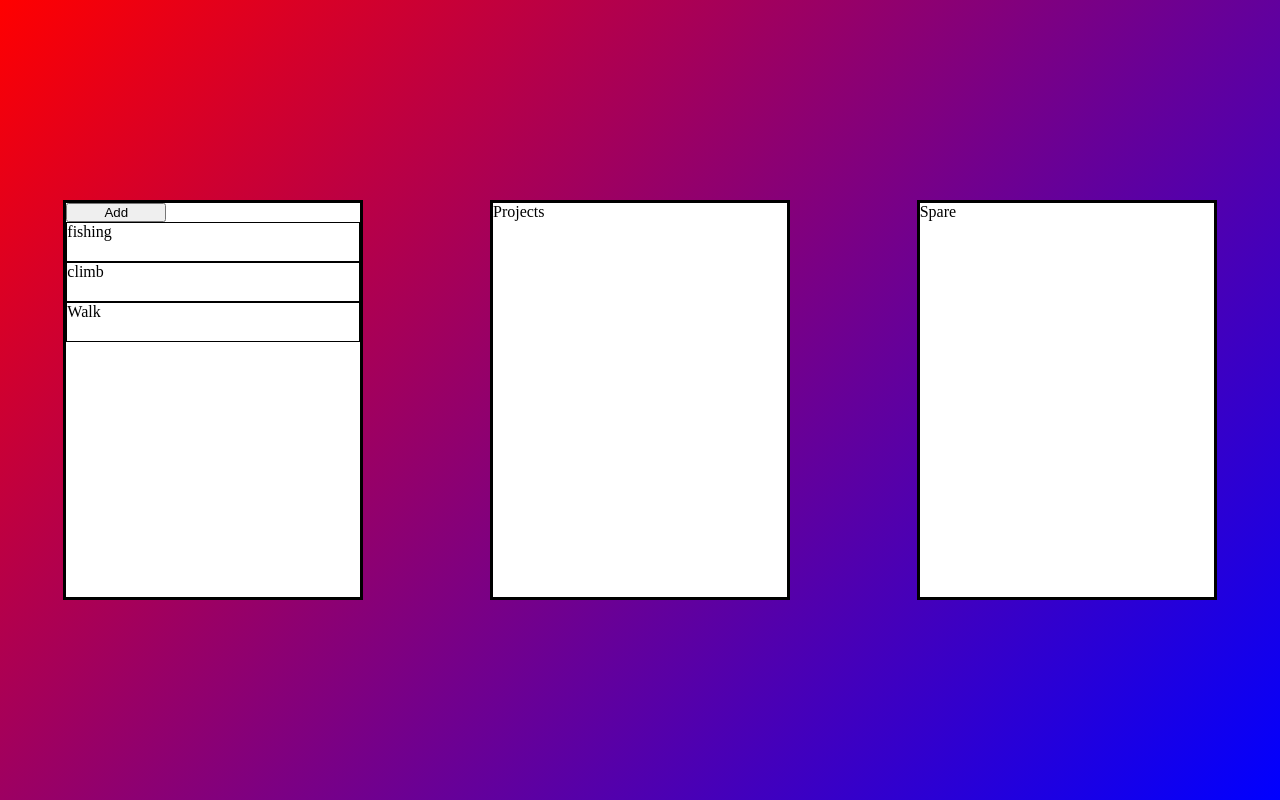
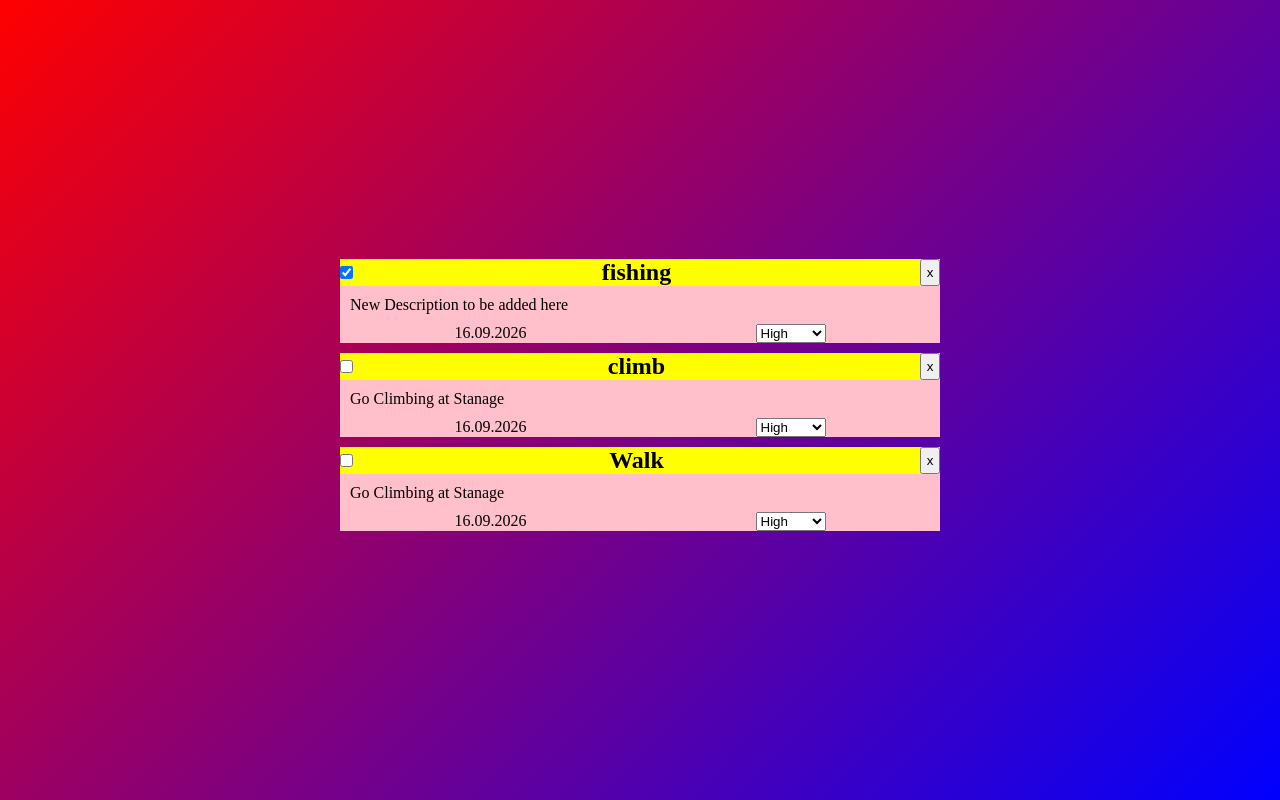
Before and after one commit to Mikeward5/todo-project, a website built with webpack: page src/index.html in a window 1280 px wide. Built offline with nearby package versions, Linux system fonts and the light colour scheme.

Commit message:
added cards and linked prespective functions

```diff
--- a/src/index.css
+++ b/src/index.css
@@ -13,24 +13,36 @@ body {
     background: linear-gradient(-45deg, blue, red)
 }
 
-#todos,
-#projects ,
-#spare {
-    border: 3px solid black;
-    width: 300px;
-    height: 400px;
-    background-color: #fff;
+#todos {
+    width: 600px;
+    max-height: 800px;
     display: flex;
     flex-direction: column;
+    overflow: scroll;
 }
 
 #todos div {
-    border: 1px solid black;
-    height: 40px;
+    background-color: pink;
     overflow: scroll;
+    margin-bottom: 10px;
+
 }
 
-#addTodo {
-    width: 100px;
-    position: relative;
+.card-header {
+    display: flex;
+    justify-content: space-between;
+    background-color: yellow;
 }
+
+.cardDescription {
+    margin: 10px 10px;
+}
+
+.cardFooter {
+    display: flex;
+    justify-content: space-around;
+}
+
+.deleteButton {
+    width: 20px;
+}
--- a/src/index.html
+++ b/src/index.html
@@ -7,13 +7,6 @@
 </head>
 <body>
     <div id="todos">
-        <button id="addTodo">Add</button>
-    </div>
-    <div id="projects">
-
-    </div>
-    <div id="spare">
-
     </div>
 </body>
 </html>
--- a/src/modules/viewController.js
+++ b/src/modules/viewController.js
@@ -8,23 +8,110 @@ import {
     getTodos
 } from './todoController.js';
 
-const body = document.querySelector('body');
+//const body = document.querySelector('body');
 const todos = document.querySelector('#todos');
-const projects = document.querySelector('#projects');
-const spare = document.querySelector('#spare')
+//const projects = document.querySelector('#projects');
+//const spare = document.querySelector('#spare')
+
+function createTodoElement(todo) {
+    const card = document.createElement('div')
+    card.classList.add('card')
+
+    const cardHeader = document.createElement('cardHeader')
+    cardHeader.classList.add('card-header')
+
+    const name = document.createElement('h2')
+    name.classList.add('todo-name')
+    name.textContent = todo.name
+    name.addEventListener('click', () => {
+        const input = document.createElement('input')
+        input.value = todo.name
+        name.replaceWith(input);
+        input.focus()
+
+        input.addEventListener('change', () => {
+            changeTodoName(todo.id, input.value)
+            name.textContent = todo.name
+            input.replaceWith(name)
+        })
+    })
+
+    const checklist = document.createElement('input')
+    checklist.type = 'checkbox'
+    checklist.checked = todo.actioned
+    checklist.addEventListener('change', () => {
+        actionTodo(todo.id)
+    })
+
+    const deleteButton = document.createElement('button')
+    deleteButton.classList.add('deleteButton')
+    deleteButton.textContent = 'x';
+    deleteButton.addEventListener('click', () => {
+        deleteTodo(todo.id)
+        renderTodoList()
+    })
+
+    cardHeader.append(checklist, name, deleteButton)
+
+    const cardDescription = document.createElement('p')
+    cardDescription.classList.add('cardDescription')
+    cardDescription.textContent = todo.description
+
+    cardDescription.addEventListener('click', () => {
+        const input = document.createElement('input')
+        input.value = todo.description
+        cardDescription.replaceWith(input)
+        input.focus()
+
+
+        input.addEventListener('change', () => {
+            changeTodoDescription(todo.id, input.value)
+            cardDescription.textContent = todo.description
+            input.replaceWith(cardDescription)
+        })
+    })
+
+    const cardFooter = document.createElement('footer')
+    cardFooter.classList.add('cardFooter')
+
+    const creationDate = document.createElement('span')
+    creationDate.classList.add('creationDate')
+    creationDate.textContent = todo.date
+
+    const priority = document.createElement('select')
+    priority.classList.add('priority')
+    const options = ['Low', 'Medium', 'High']
+
+    options.forEach((option) => {
+        const priorityOption = document.createElement('option')
+        priorityOption.value = option;
+        priorityOption.textContent = option
+
+        if(todo.priority === option) {
+            priorityOption.selected = true;
+        }
+
+        priority.appendChild(priorityOption)
+    })
+
+    priority.addEventListener('change', () => {
+        changeTodoPriority(todo.id, priority.value)
+    })
+
+    cardFooter.append(creationDate, priority)
+
+    card.append(cardHeader, cardDescription, cardFooter)
+
+    return card
+}
 
 function renderTodoList() {
     const todoList = getTodos()
-        todoList.forEach((item, i) => {
-        const div = document.createElement('div');
-        div.textContent = item.name
-        div.classList.add(`item-${i}`)
-        todos.appendChild(div)})
+        todos.replaceChildren()
+        todoList.forEach((item) => {
+        const todoElement = createTodoElement(item)
+        todos.appendChild(todoElement)})
     }
-
-projects.textContent = 'Projects';
-spare.textContent = 'Spare';
-
 
 export function initialise() {
 addTodo(1, 'fish', 'go fishing', 'low')
```
Also changed, not shown: dist/index.html (deleted), 1 other file.
